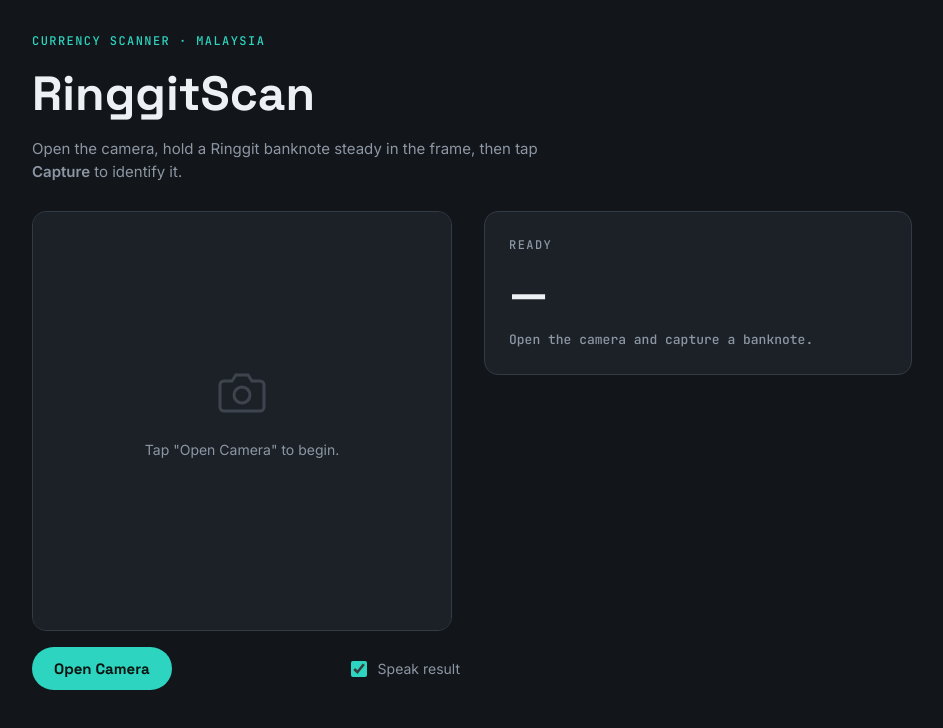
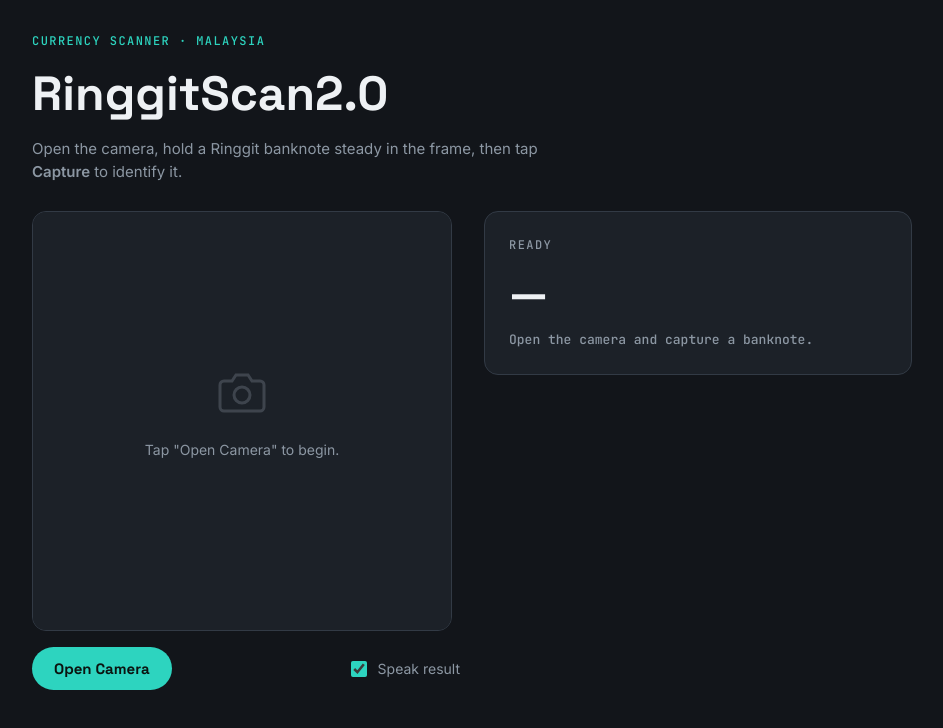
Before and after one commit to Azmoii/Duit-scanner, a plain HTML site: page index.html in a window 1280 px wide. Shown: the whole page, without its empty margins (168-1111 px from the left). Drawn offline with Linux system fonts and the light colour scheme.

Commit message:
update html

```diff
--- a/index.html
+++ b/index.html
@@ -304,7 +304,7 @@
 <div class="page">
   <header class="header">
     <p class="eyebrow">Currency Scanner · Malaysia</p>
-    <h1>RinggitScan</h1>
+    <h1>RinggitScan2.0</h1>
     <p class="lede">Open the camera, hold a Ringgit banknote steady in the frame, then tap <strong>Capture</strong> to identify it.</p>
   </header>
 
```
